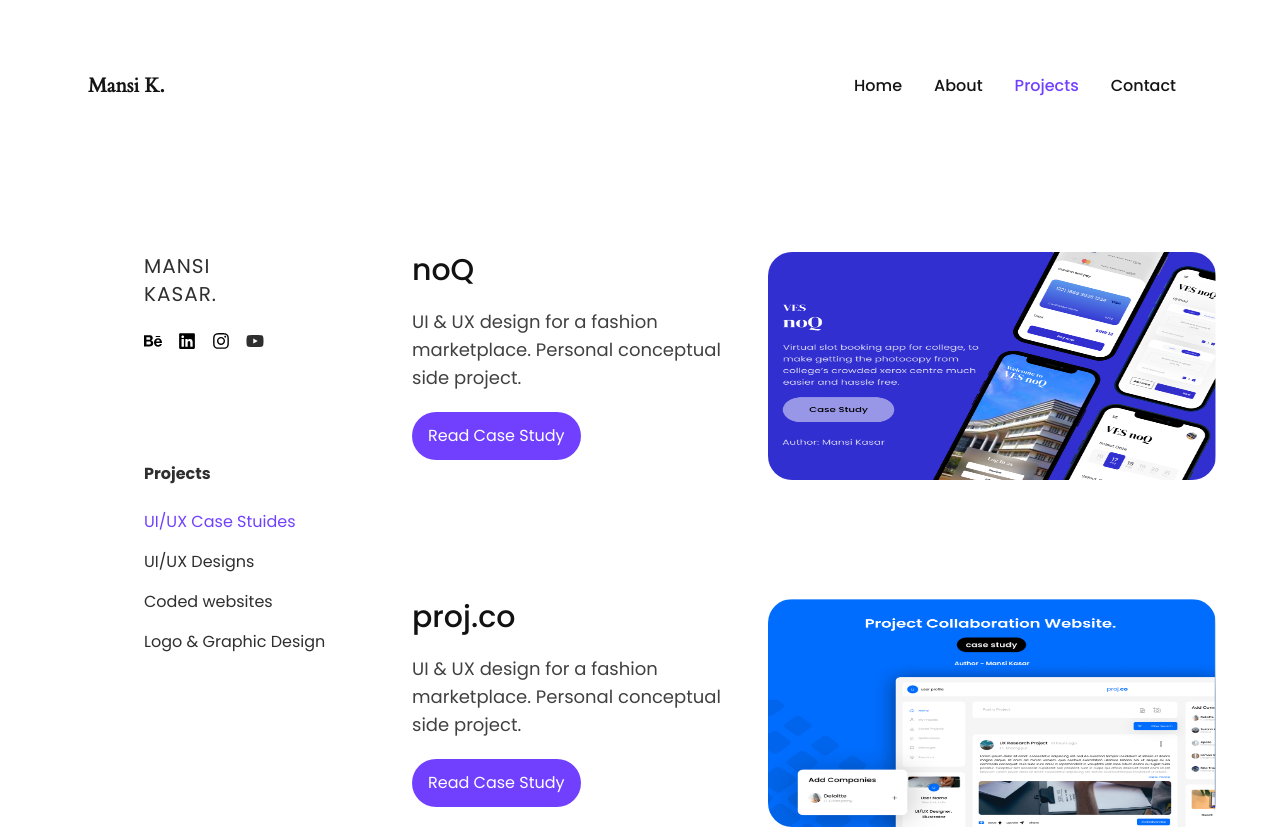
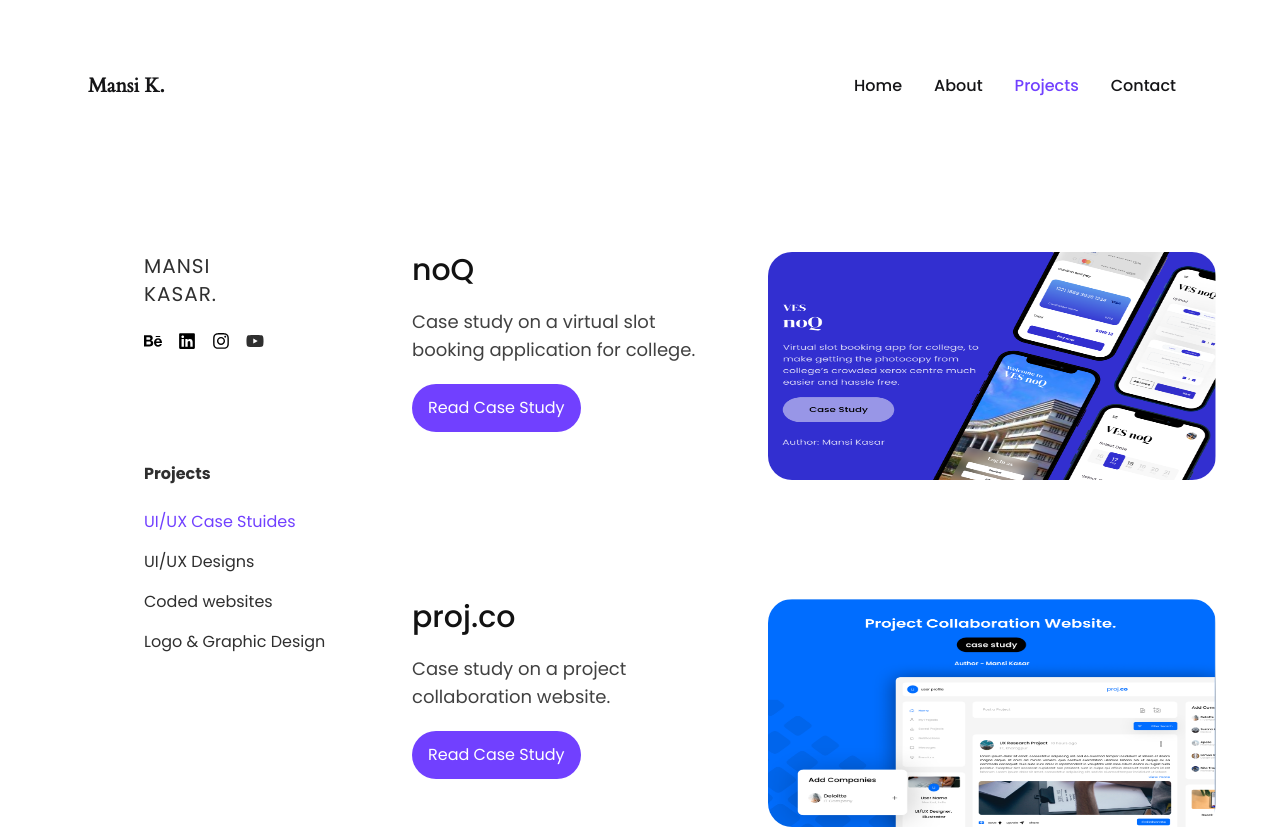
Before and after one commit to saifalfalah/mansi-kasar, a Next.js app: page /projects/uiux-casestudies in a window 1280 px wide. Shown: the top 829 px of the page. Built offline with nearby package versions, Linux system fonts and the light colour scheme.

Commit message:
Update uiuxCasestudies.data.js

```diff
--- a/components/data/uiuxCasestudies.data.js
+++ b/components/data/uiuxCasestudies.data.js
@@ -4,8 +4,7 @@ export const uiuxCaseList = [
   {
     id: 0,
     title: "noQ",
-    summary:
-      "UI & UX design for a fashion marketplace. Personal conceptual side project.",
+    summary: "Case study on a virtual slot booking application for college.",
     contentSrc: "/assets/all-projects/uixCaseStudy/eachCaseStudy/1.png",
     thumbnailSrc: "/assets/all-projects/uixCaseStudy/1.png",
     videoUrl: "",
@@ -13,8 +12,7 @@ export const uiuxCaseList = [
   {
     id: 1,
     title: "proj.co",
-    summary:
-      "UI & UX design for a fashion marketplace. Personal conceptual side project.",
+    summary: "Case study on a project collaboration website.",
     contentSrc: "/assets/all-projects/uixCaseStudy/eachCaseStudy/2.png",
     thumbnailSrc: "/assets/all-projects/uixCaseStudy/2.png",
     videoUrl: "https://www.youtube.com/embed/6uc3PLBlEe0",
```
